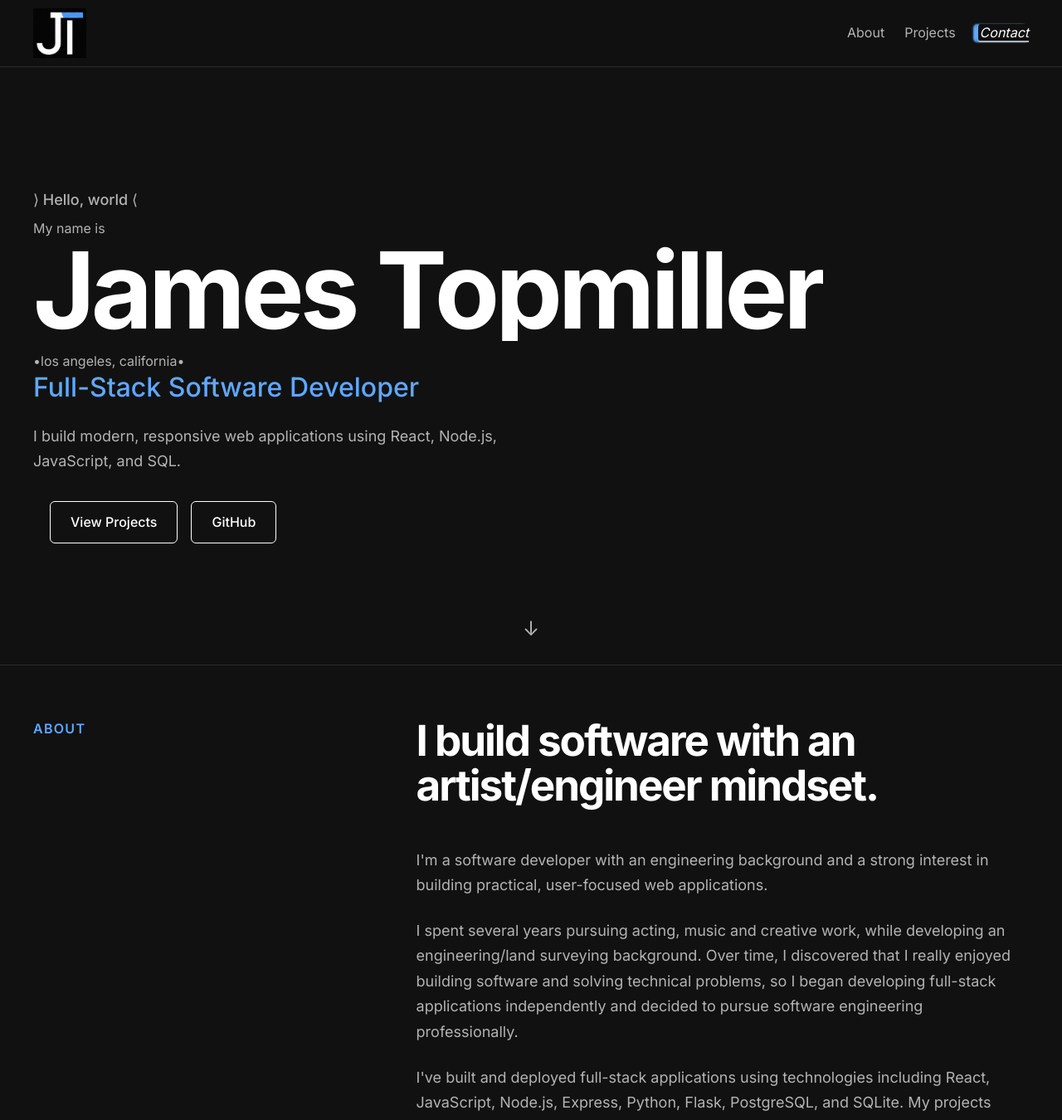
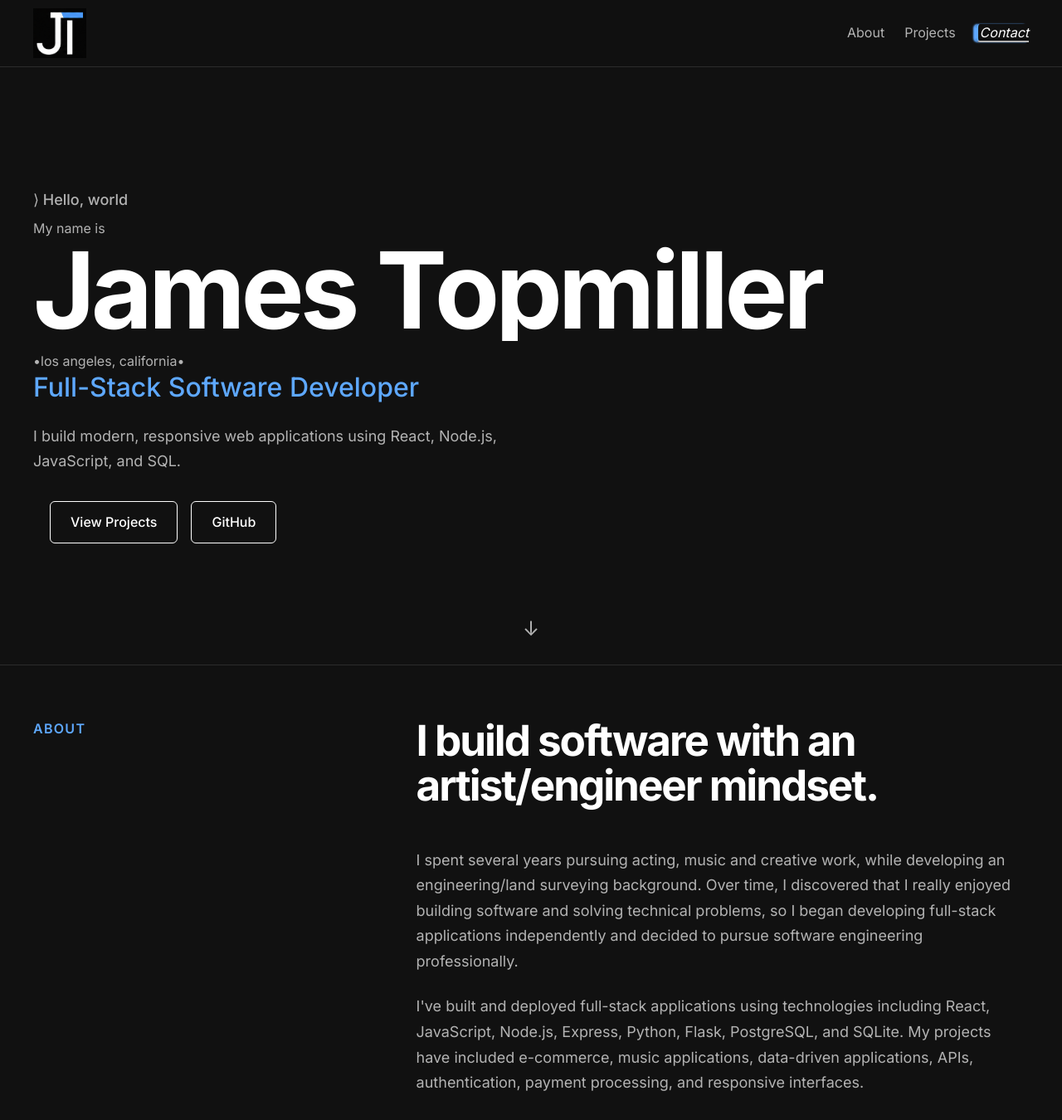
Before and after one commit to topmiljm/my-portfolio, a React (Vite) app: page / in a window 1280 px wide. Shown: the top 1350 px of the page at 83% size. Built offline with nearby package versions, Linux system fonts and the light colour scheme.

Commit message:
update hero/about sections

```diff
--- a/src/components/About/About.jsx
+++ b/src/components/About/About.jsx
@@ -17,11 +17,11 @@ function About() {
               </h2>
 
               <div className="about__text">
-                <p>
+                {/* <p>
                   I'm a software developer with an engineering background and
                   a strong interest in building practical, user-focused web
                   applications.
-                </p>
+                </p> */}
 
                 <p>
                   I spent several years pursuing acting, music and creative work,
--- a/src/components/Hero/Hero.jsx
+++ b/src/components/Hero/Hero.jsx
@@ -4,7 +4,7 @@ function Hero() {
   return (
     <section id="top" className="hero">
       <div className="container hero__container">
-        <p className="hero__intro">⟩ Hello, world ⟨</p>
+        <p className="hero__intro">⟩ Hello, world </p>
         <p className="hero__intro-2">My name is</p>
 
         <h1 className="hero__title">
```
